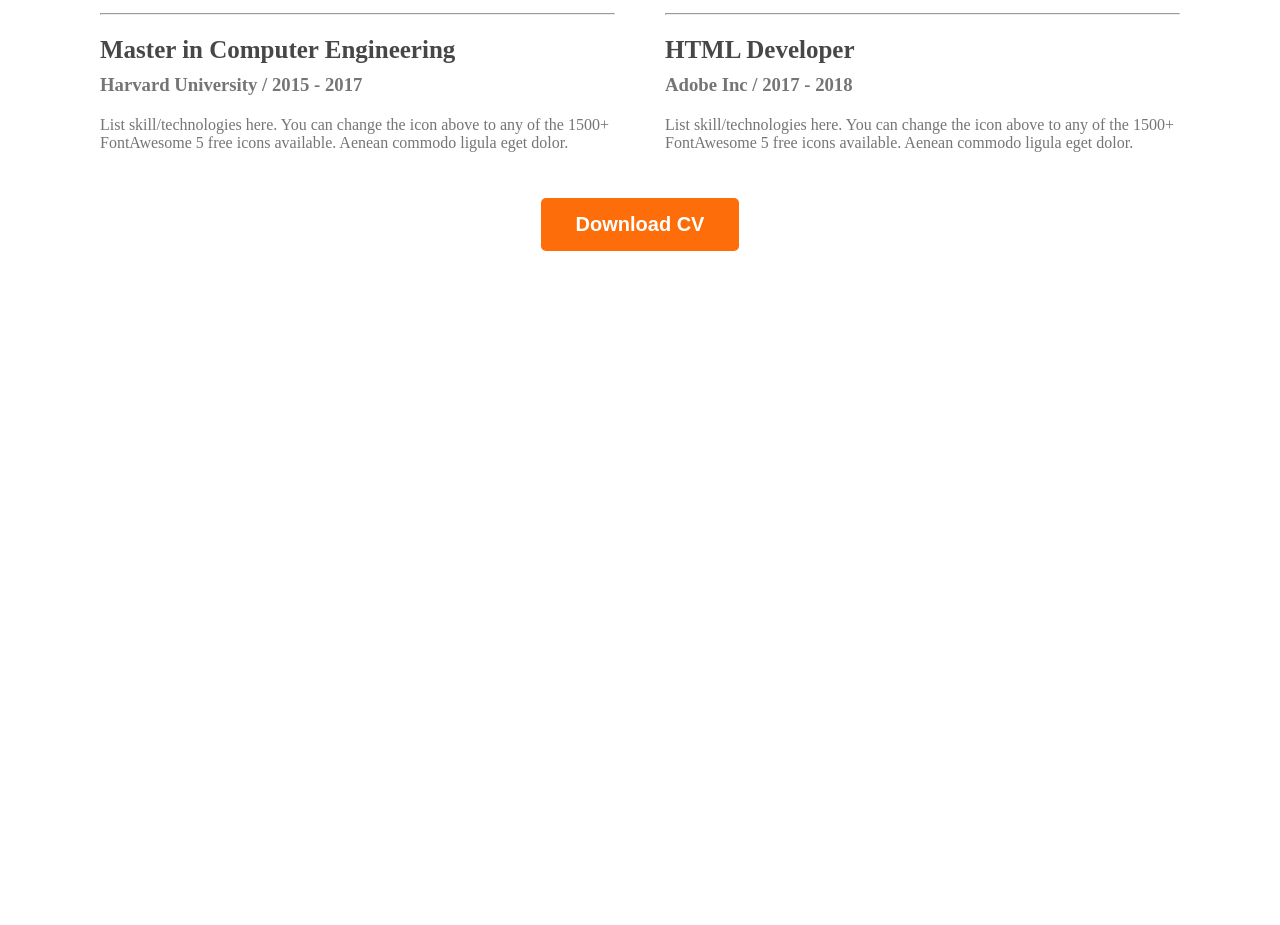
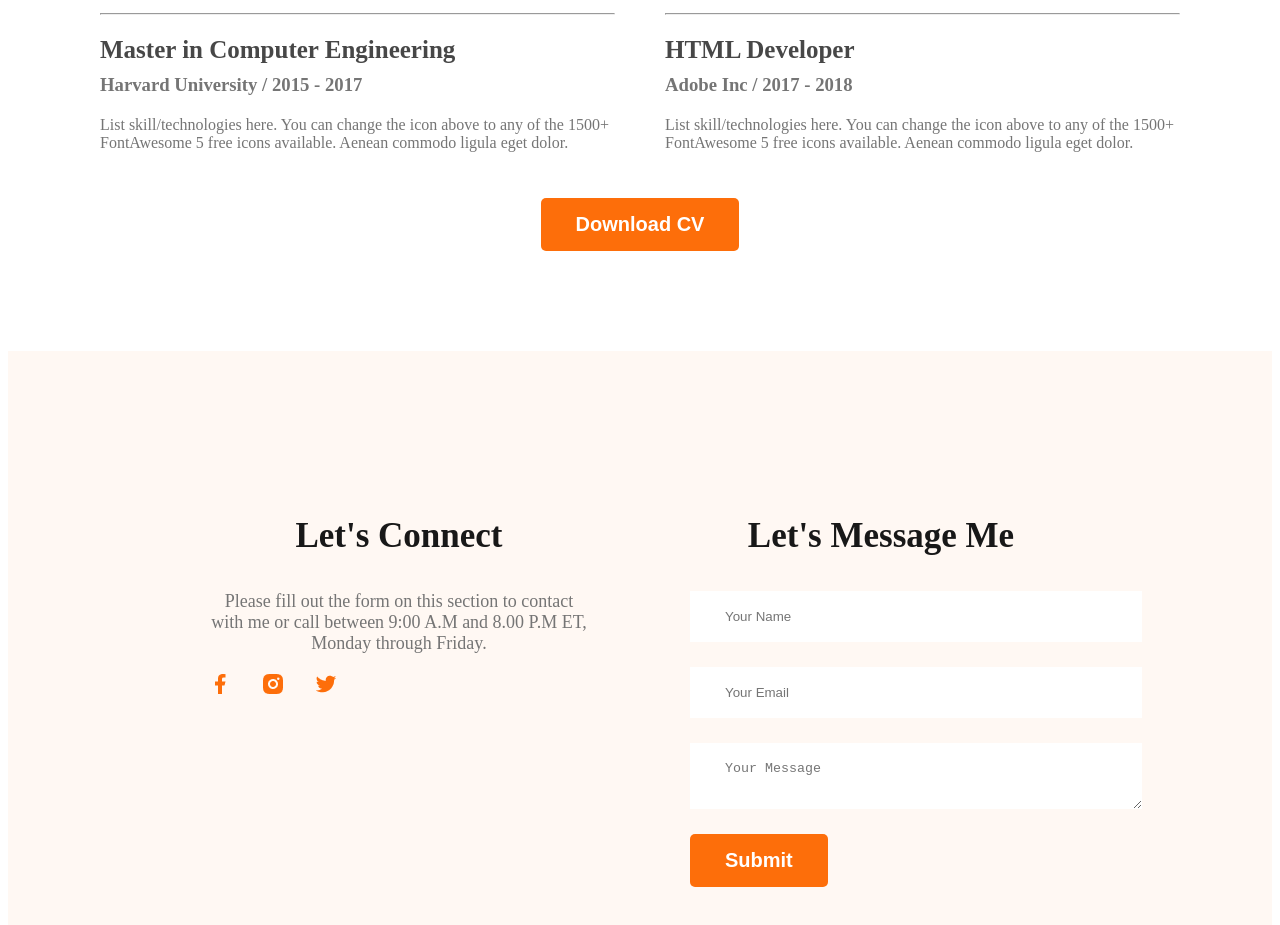
Before and after one commit to liquid-coder/simple-webdeveloper-portfolio, a plain HTML site: page index.html in a window 1280 px wide. Shown: the part 2646-3571 px from the top of the page. Before the commit the page ends 2905 px from the top, so only its background shows below. Drawn offline with Linux system fonts and the light colour scheme.

Commit message:
footer done

```diff
--- a/index.html
+++ b/index.html
@@ -142,7 +142,26 @@
         </section>
     </main>
     <footer>
+        <div class="footer-column">
+            <h3 class="section-title">Let's Connect</h3>
+            <p class="section-description">Please fill out the form on this section to contact with me or call between 9:00 A.M and 8.00 P.M ET, Monday through Friday.</p>
 
+            <div class="social-links">
+                <a href=""><img src="images/icons/facebook.png" alt=""></a>
+                <a href=""><img src="images/icons/insta.png" alt=""></a>
+                <a href=""><img src="images/icons/twitter.png" alt=""></a>
+            </div>
+        </div>
+        <div class="footer-column">
+            <h3 class="section-title">Let's Message Me</h3>
+            <form class = "contact" action="">
+                <input type = "text" placeholder = "Your Name">
+                <input type = "email" placeholder = "Your Email">
+                <textarea name="" id = "">Your Message
+                </textarea>
+                <input class = "btn-primary" type="submit" value = "Submit">
+            </form>
+        </div>
     </footer>
 
 </body>
--- a/styles/portfolio.css
+++ b/styles/portfolio.css
@@ -158,3 +158,26 @@ main section{
     text-align: center;
     margin-top: 50ox;
 }
+footer{
+    display: flex;
+    gap:100px;
+    background: #fff8f3;
+    margin-top: 100px;
+    padding:130px 200px;
+}
+.footer-column{
+    width:50%;
+
+}
+.social-links a{
+    margin-right: 25px;
+}
+.contact input[type=text], .contact input[type = "email"], textarea{
+    display:block;
+    margin-bottom: 25px;
+    padding:18px 35px;
+    color: #757575;
+    background: #fff;
+    border: 0;
+    width: 100%;
+}
```
